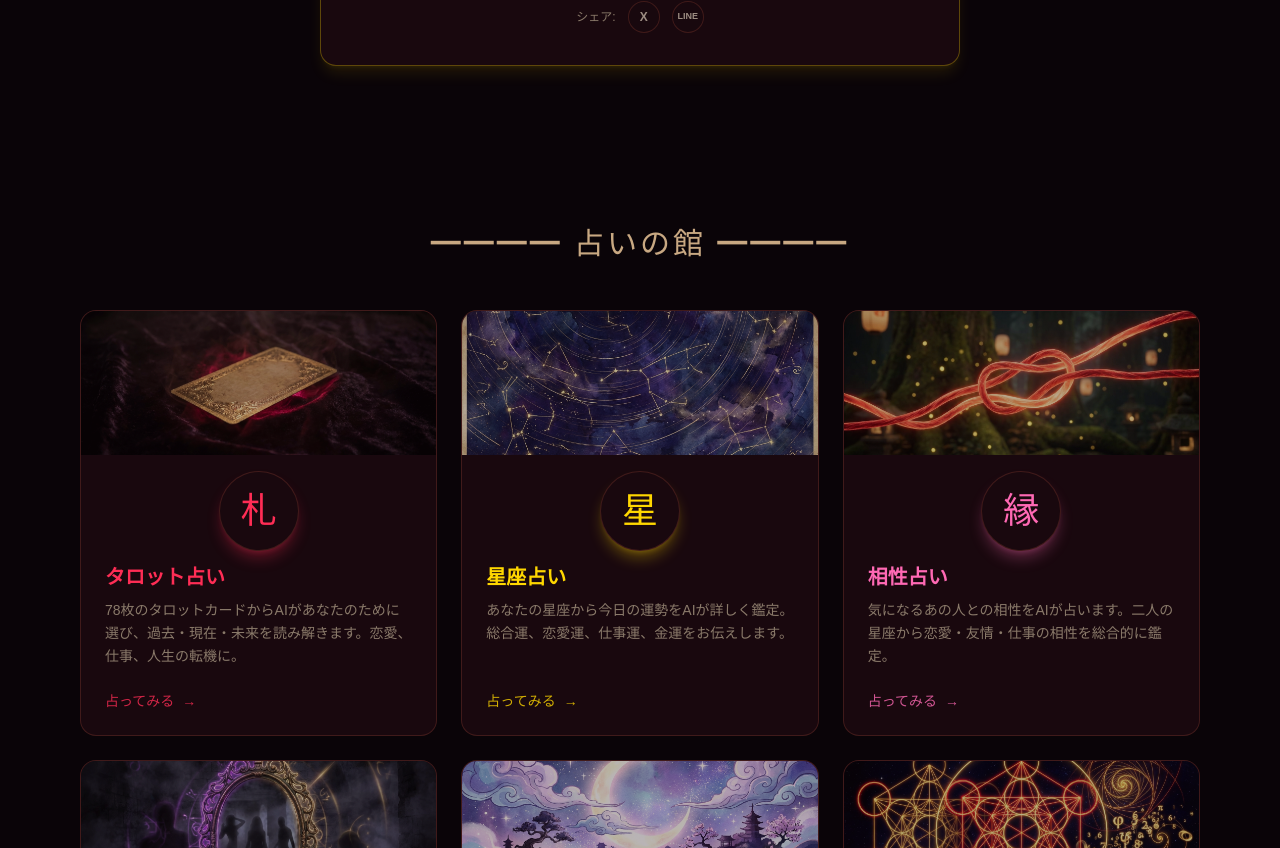
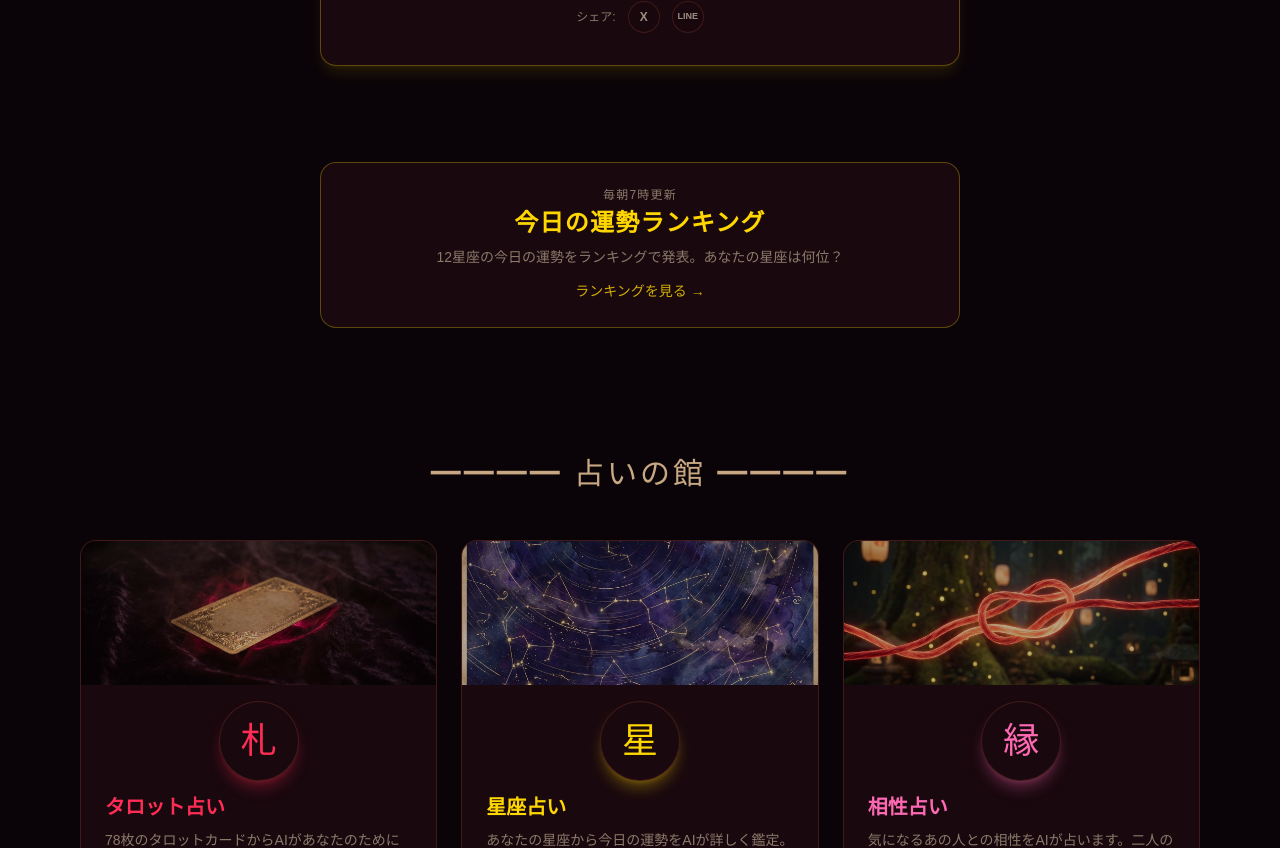
Before and after one commit to moumuri123123-sudo/ai-uranai, a Next.js app: page / in a window 1280 px wide. Shown: the part 1060-1908 px from the top of the page. Built offline with nearby package versions, Linux system fonts and the light colour scheme; no server answers; a web font is replaced by a local one.

Commit message:
feat: トップページとヘッダーに運勢ランキングへのリンクを追加
- トップページにランキングバナー（DailyFortuneの下）
- ヘッダーナビに「今日の運勢」リンク追加

Co-Authored-By: Claude Opus 4.6 (1M context) <noreply@anthropic.com>

```diff
--- a/src/app/page.tsx
+++ b/src/app/page.tsx
@@ -65,6 +65,27 @@ export default function Home() {
 
       {/* 今日の運勢 */}
       <DailyFortune />
+
+      {/* 今日の運勢ランキング */}
+      <section className="mx-auto max-w-2xl px-4 py-8">
+        <Link href="/daily-ranking" className="group block">
+          <div className="rounded-2xl border border-gold/30 bg-surface p-6 text-center transition-all hover:border-gold/60 hover:bg-surface-hover hover:shadow-[0_0_20px_rgba(255,215,0,0.1)]">
+            <p className="mb-1 text-xs tracking-widest text-muted">
+              毎朝7時更新
+            </p>
+            <h2 className="font-mincho mb-2 text-xl font-bold tracking-wider text-gold sm:text-2xl">
+              今日の運勢ランキング
+            </h2>
+            <p className="mb-3 text-sm text-muted">
+              12星座の今日の運勢をランキングで発表。あなたの星座は何位？
+            </p>
+            <span className="inline-flex items-center gap-1 text-sm font-medium text-gold/80 transition-colors group-hover:text-gold">
+              ランキングを見る
+              <span className="transition-transform group-hover:translate-x-1">&rarr;</span>
+            </span>
+          </div>
+        </Link>
+      </section>
 
       {/* 占いメニューカード */}
       <section
--- a/src/components/Header.tsx
+++ b/src/components/Header.tsx
@@ -5,6 +5,7 @@ import Link from "next/link";
 import { usePathname } from "next/navigation";
 
 const navLinks = [
+  { href: "/daily-ranking", label: "今日の運勢" },
   { href: "/tarot", label: "タロット" },
   { href: "/zodiac", label: "星座占い" },
   { href: "/compatibility", label: "相性占い" },
```
